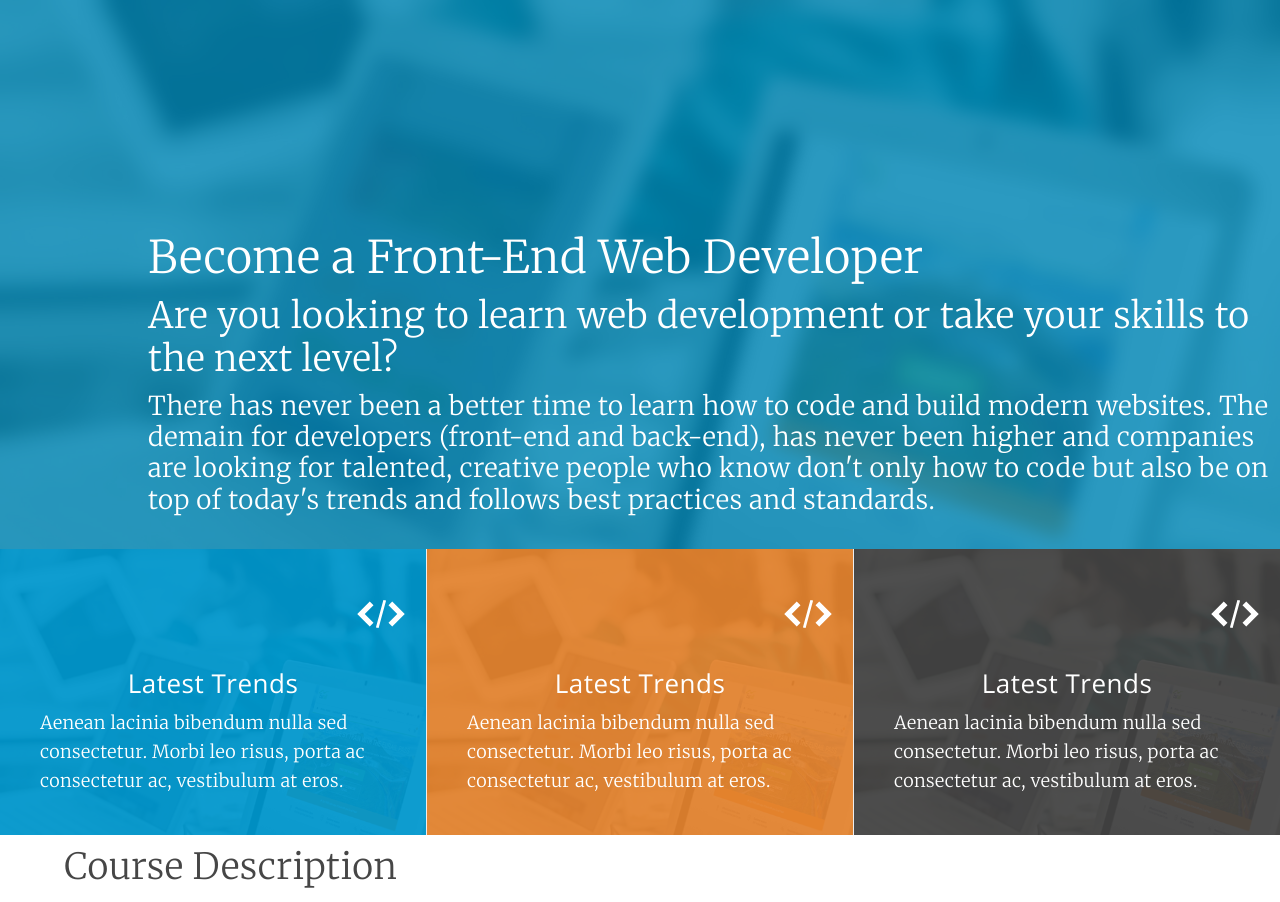
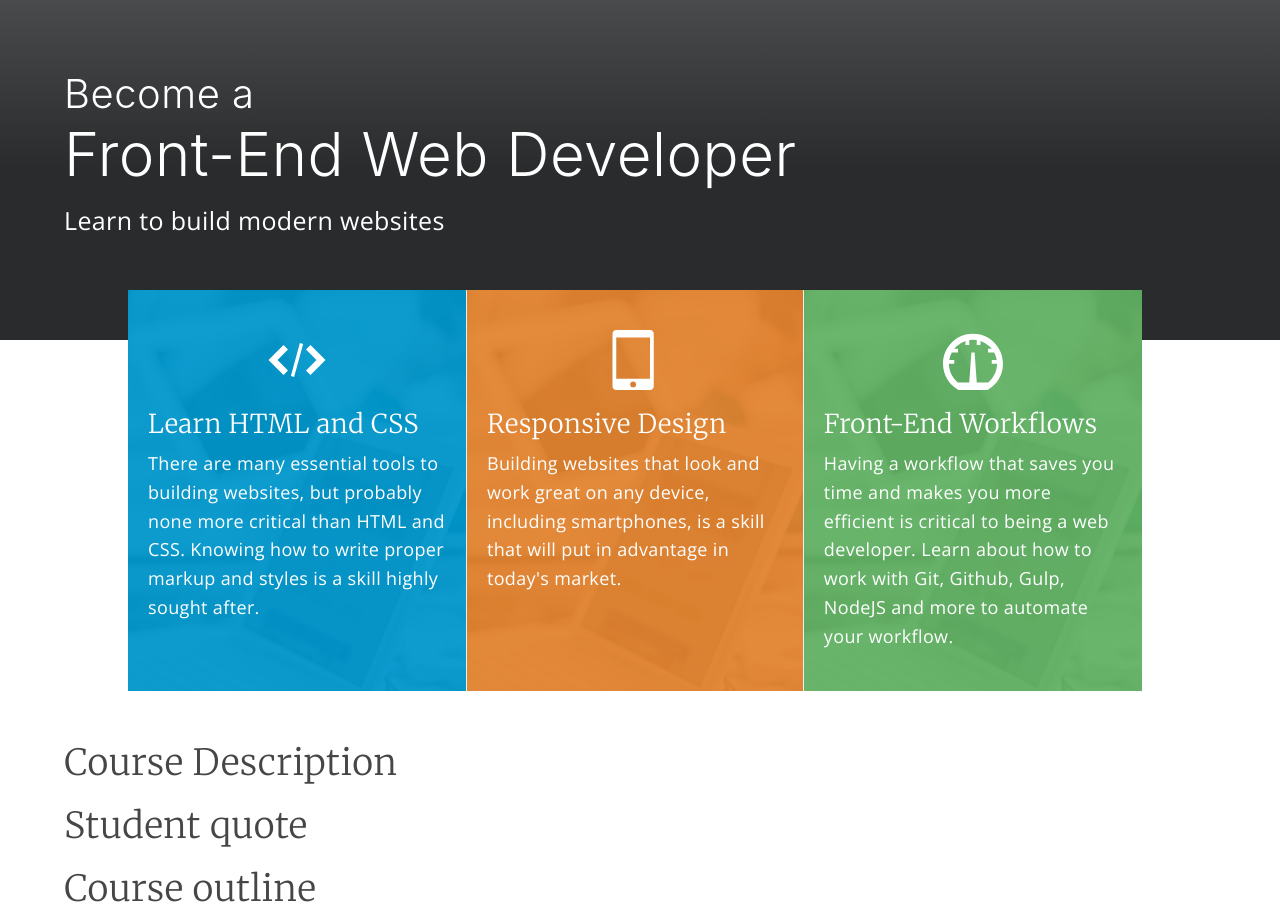
Before and after one commit to mariohernandez/frontendtraining, a website: page index.html in a window 1280 px wide. Shown: the top 902 px of the page. Drawn offline with nearby package versions, Linux system fonts and the light colour scheme.

Commit message:
Styles cards

```diff
--- a/index.html
+++ b/index.html
@@ -22,18 +22,17 @@
 
       <!-- Hero section -->
       <section class="hero">
-        <div class="hero__image">
+ <!--        <div class="hero__image">
           <picture>
             <source media="all and (min-width: 1025px)" srcset="dist/assets/computers.jpg">
             <source media="all and (min-width: 721px)" srcset="dist/assets/computers-med.jpg">
             <source media="all and (min-width: 1px)" srcset="dist/assets/computers-small.jpg">
             <img src="../dist/assets/computers-med.jpg" alt="Hero with background image">
           </picture>
-        </div>
+        </div> -->
         <div class="hero__text content-container">
-            <h1>Become a Front-End Web Developer</h1>
-            <h2>Are you looking to learn web development or take your skills to the next level?</h2>
-            <h3>There has never been a better time to learn how to code and build modern websites.  The demain for developers (front-end and back-end), has never been higher and companies are looking for talented, creative people who know don't only how to code but also be on top of today's trends and follows best practices and standards.</h3>
+          <h1 class="hero__heading"><span>Become a</span>Front-End Web Developer</h1>
+          <p class="hero__subheading">Learn to build modern websites</p>
         </div>
       </section>
 
@@ -41,30 +40,32 @@
         <article class="card__item card__item--blue">
           <div class="card__content">
             <div class="card__icon-wrapper">
+<!--                         <h2>Are you looking to learn web development or take your skills to the next level?</h2>
+            <h3>There has never been a better time to learn how to code and build modern websites.  The demain for developers (front-end and back-end), has never been higher and companies are looking for talented, creative people who know don't only how to code but also be on top of today's trends and follows best practices and standards.</h3> -->
               <svg class="card__icon" xmlns="http://www.w3.org/2000/svg" width="80" height="64" viewBox="0 0 80 64"><title>embed</title><path d="M52 46l6 6 20-20-20-20-6 6 14 14zM28 18l-6-6L2 32l20 20 6-6-14-14zm15.831-8.593l4.342 1.184-11.999 44.002-4.342-1.184L43.831 9.407z"/></svg>
             </div>
-            <h3 class="card__heading">Latest Trends</h3>
-            <p class="card__teaser">Aenean lacinia bibendum nulla sed consectetur. Morbi leo risus, porta ac consectetur ac, vestibulum at eros.</p>
+            <h3 class="card__heading">Learn HTML and CSS</h3>
+            <p class="card__teaser">There are many essential tools to building websites, but probably none more critical than HTML and CSS.  Knowing how to write proper markup and styles is a skill highly sought after.</p>
           </div>
         </article>
 
         <article class="card__item card__item--orange">
           <div class="card__content">
             <div class="card__icon-wrapper">
-              <svg class="card__icon" xmlns="http://www.w3.org/2000/svg" width="80" height="64" viewBox="0 0 80 64"><title>embed</title><path d="M52 46l6 6 20-20-20-20-6 6 14 14zM28 18l-6-6L2 32l20 20 6-6-14-14zm15.831-8.593l4.342 1.184-11.999 44.002-4.342-1.184L43.831 9.407z"/></svg>
+              <svg class="card__icon" xmlns="http://www.w3.org/2000/svg" width="64" height="64" viewBox="0 0 64 64"><title>mobile</title><path d="M48 0H12C9.8 0 8 1.8 8 4v56c0 2.2 1.8 4 4 4h36c2.2 0 4-1.8 4-4V4c0-2.2-1.8-4-4-4zM30 61.111a3.111 3.111 0 1 1 0-6.222 3.111 3.111 0 0 1 0 6.222zM48 52H12V8h36v44z"/></svg>
             </div>
-            <h3 class="card__heading">Latest Trends</h3>
-            <p class="card__teaser">Aenean lacinia bibendum nulla sed consectetur. Morbi leo risus, porta ac consectetur ac, vestibulum at eros.</p>
+            <h3 class="card__heading">Responsive Design</h3>
+            <p class="card__teaser">Building websites that look and work great on any device, including smartphones, is a skill that will put in advantage in today's market.</p>
           </div>
         </article>
 
         <article class="card__item card__item--gray">
           <div class="card__content">
             <div class="card__icon-wrapper">
-              <svg class="card__icon" xmlns="http://www.w3.org/2000/svg" width="80" height="64" viewBox="0 0 80 64"><title>embed</title><path d="M52 46l6 6 20-20-20-20-6 6 14 14zM28 18l-6-6L2 32l20 20 6-6-14-14zm15.831-8.593l4.342 1.184-11.999 44.002-4.342-1.184L43.831 9.407z"/></svg>
+              <svg class="card__icon" xmlns="http://www.w3.org/2000/svg" width="64" height="64" viewBox="0 0 64 64"><title>meter</title><path d="M32 4c17.673 0 32 14.327 32 32 0 12.05-6.661 22.542-16.501 28H16.5C6.661 58.542 0 48.05 0 36 0 18.327 14.327 4 32 4zm18.12 50.12c4.84-4.84 7.505-11.275 7.505-18.12H52v-4h5.315a25.352 25.352 0 0 0-2.66-8H48v-4h4.018a26.114 26.114 0 0 0-1.898-2.12A25.507 25.507 0 0 0 40 11.643V16h-4v-5.315a26.013 26.013 0 0 0-8 0V16h-4v-4.357a25.514 25.514 0 0 0-10.12 6.237A25.947 25.947 0 0 0 11.982 20H16v4H9.345a25.352 25.352 0 0 0-2.66 8H12v4H6.375c0 6.845 2.665 13.28 7.505 18.12A25.97 25.97 0 0 0 15.978 56H28l2.286-32h3.428L36 56h12.022a26.129 26.129 0 0 0 2.097-1.88z"/></svg>
             </div>
-            <h3 class="card__heading">Latest Trends</h3>
-            <p class="card__teaser">Aenean lacinia bibendum nulla sed consectetur. Morbi leo risus, porta ac consectetur ac, vestibulum at eros.</p>
+            <h3 class="card__heading">Front-End Workflows</h3>
+            <p class="card__teaser">Having a workflow that saves you time and makes you more efficient is critical to being a web developer.  Learn about how to work with Git, Github, Gulp, NodeJS and more to automate your workflow.</p>
           </div>
         </article>
       </section>
--- a/src/sass/_card.scss
+++ /dev/null
@@ -1,32 +0,0 @@
-.card__item {
-  position: relative;
-  text-align: center;
-  padding: 4rem 2rem;
-}
-
-.card__content {
-  color: $color-white;
-  position: relative;
-  z-index: $zi-medium;
-  font-family: $font-secondary;
-}
-
-.card__heading {
-  font-family: $font-primary;
-}
-
-.card__teaser {
-  text-align: left;
-  padding: 0 2rem;
-}
-
-.card__icon-wrapper {
-  margin: 0 0 2rem;
-  text-align: right;
-}
-
-.card__icon {
-  fill: $color-white;
-  width: 50px;
-  height: 50px;
-}
--- a/src/sass/_services.scss
+++ b/src/sass/_cards.scss
@@ -2,13 +2,15 @@
 
   @include breakpoint($bp-md) {
     display: flex;
+    margin: -50px auto 50px;
+    width: 1024px;
   }
 }
 
 .card__item {
   position: relative;
-  text-align: center;
   padding: 4rem 2rem;
+  flex: 0 0 33%;
 
   &.card__item--blue {
     @include opacity-overlay(0.9, $color-blue);
@@ -20,8 +22,8 @@
     @include opacity-overlay(0.9, $color-orange);
     background: url('../../dist/assets/computers-small.jpg');
     background-size: cover;
-    border-top: 1px solid $color-gallery;
-    border-bottom: 1px solid $color-gallery;
+    border-top: 1px solid $color-tundora;
+    border-bottom: 1px solid $color-tundora;
 
     @include breakpoint($bp-md) {
       border: 1px solid $color-gallery;
@@ -31,35 +33,25 @@
   }
 
   &.card__item--gray {
-    @include opacity-overlay(0.9, $color-tundora);
+    @include opacity-overlay(0.9, $color-green);
     background: url('../../dist/assets/computers-small.jpg');
     background-size: cover;
   }
 }
 
-.card__items__content {
+.card__content {
   color: $color-white;
   position: relative;
   z-index: $zi-medium;
-  font-family: $font-secondary;
 }
 
-.card__items__heading {
-  font-family: $font-primary;
+.card__icon-wrapper {
+  margin: 0 auto;
+  text-align: center;
 }
 
-.card__items__teaser {
-  text-align: left;
-  padding: 0 2rem;
+.card__icon {
+  fill: $color-white;
+  width: 60px;
+  height: 60px;
 }
-
-.card__items__icon-wrapper {
-  margin: 0 auto 2rem;
-}
-
-.card__items__icon {
-  fill: $color-white;
-  width: 50px;
-  height: 50px;
-  margin: 0 auto 3rem;
-}
--- a/src/sass/_hero.scss
+++ b/src/sass/_hero.scss
@@ -1,7 +1,11 @@
 .hero {
-  @include opacity-overlay(0.7, $color-blue);
-  line-height: 0.8;
-  position: relative;
+  // @include opacity-overlay(0.7, $color-black);
+  // line-height: 0.8;
+  // position: relative;
+  background: #292b2c;
+  background-image: linear-gradient(to bottom,rgba(255,255,255,.15)0,transparent 50%);
+  background-repeat: repeat-x;
+  padding: 6rem 0 10rem;
 }
 
 .hero__cards {
@@ -9,32 +13,38 @@
 }
 
 .hero__text {
-  position: absolute;
-  z-index: $zi-medium;
-  top: 25%;
+  // position: absolute;
+  // z-index: $zi-medium;
+  // top: 25%;
   color: $color-white;
-  text-align: center;
-  left: 5%;
+  // text-align: center;
+  // left: 5%;
   width: 90%;
 
-  @include breakpoint($bp-xsm) {
-    top: 30%;
-  }
+  // @include breakpoint($bp-xsm) {
+  //   top: 30%;
+  // }
 
-  @include breakpoint($bp-md) {
-    top: 40%;
-    left: 10%;
-    width: 80%;
-    text-align: left;
-    padding: 0 0 2rem 2rem;
-  }
+  // @include breakpoint($bp-md) {
+  //   top: 40%;
+  //   left: 10%;
+  //   width: 80%;
+  //   text-align: left;
+  //   padding: 0 0 2rem 2rem;
+  // }
 }
 
 .hero__heading {
+  font-family: $font-tertiary;
   font-weight: 300;
   font-size: 3.5rem;
   letter-spacing: 0.05rem;
-  margin-bottom: 2rem;
+  margin-bottom: 1rem;
+
+  span {
+    font-size: 4rem;
+    display: block;
+  }
 
   @include breakpoint($bp-sm) {
     font-size: 4rem;
@@ -46,7 +56,7 @@
 }
 
 .hero__subheading {
-  font-size: 2rem;
+  font-size: 2.5rem;
   font-family: $font-primary;
 }
 
--- a/src/sass/styles.scss
+++ b/src/sass/styles.scss
@@ -12,8 +12,7 @@
 // any classes.
 // ========================================
 @import 'base';
-@import 'card';
+@import 'cards';
 @import 'headings';
 @import 'hero';
 @import 'layout';
-@import 'services';
--- a/src/sass/utils/_typography.scss
+++ b/src/sass/utils/_typography.scss
@@ -1,3 +1,4 @@
 // Style guide: Type
 $font-primary: 'Open Sans', sans-serif;
 $font-secondary: 'Merriweather', serif;
+$font-tertiary: -apple-system,system-ui,BlinkMacSystemFont,"Segoe UI",Roboto,"Helvetica Neue",Arial,sans-serif;
```
Also changed, not shown: dist/css/styles.css.
